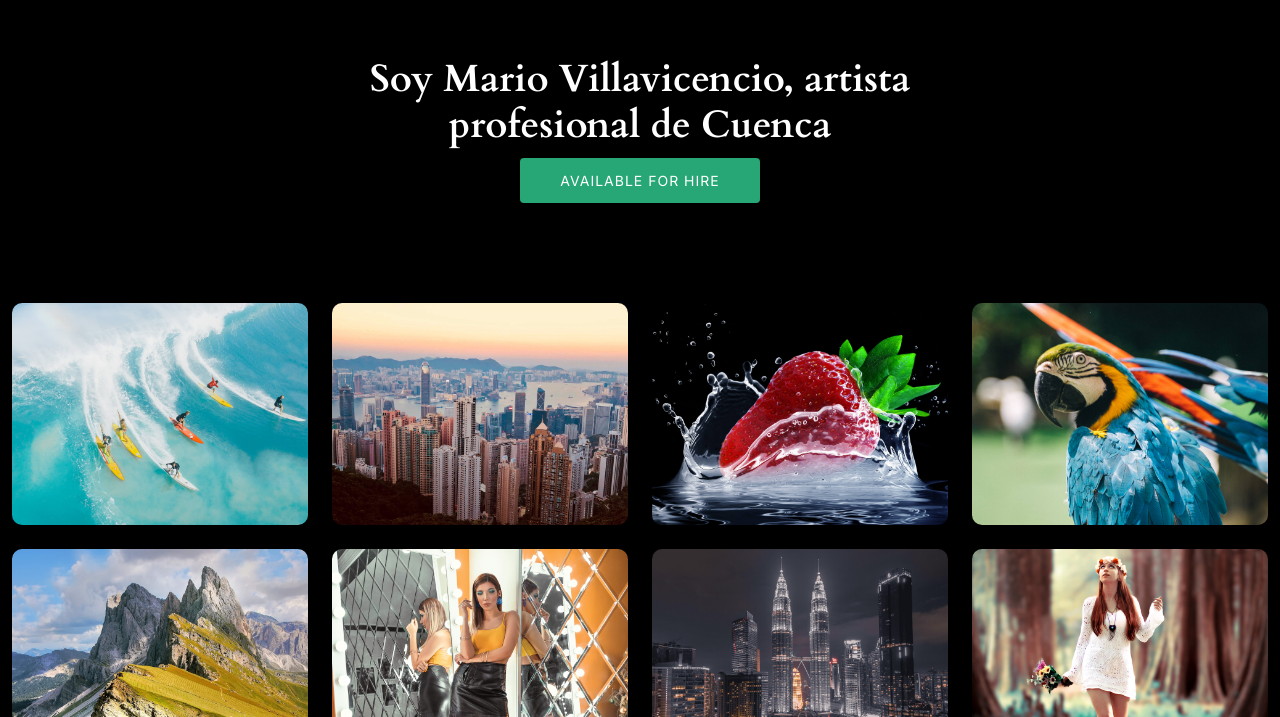
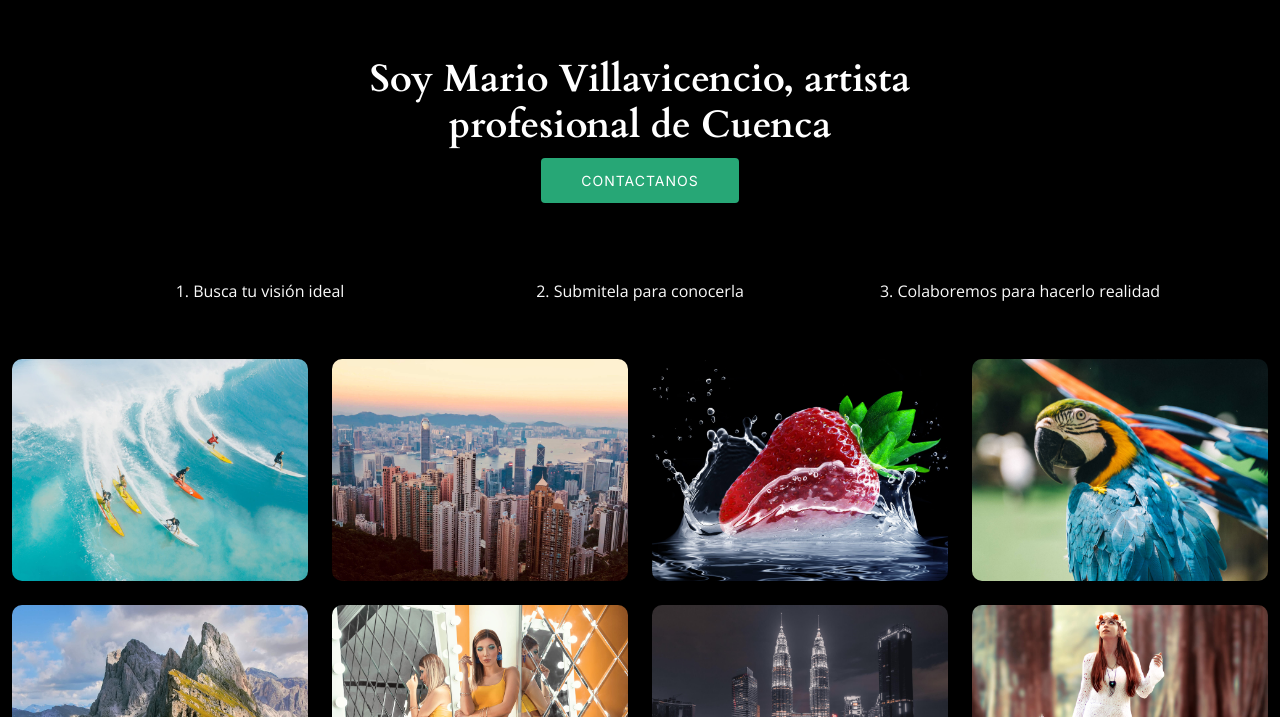
Before and after one commit to JoseTorres2210/landing, a plain HTML site: page index.html in a window 1280 px wide. Shown: the part 83-800 px from the top of the page. Drawn offline with nearby package versions, Linux system fonts and the light colour scheme.

Commit message:
Update index.html

```diff
--- a/index.html
+++ b/index.html
@@ -94,11 +94,27 @@
       <div class="row justify-content-center">
         <div class="col-lg-6 text-center">
           <h2>Soy Mario Villavicencio, artista profesional de Cuenca</h2>
-          <a href="contact.html" class="btn-get-started">Available for hire</a>
+          <a href="contact.html" class="btn-get-started">Contactanos</a>
         </div>
       </div>
     </div>
   </section><!-- End Hero Section -->
+
+  <div class="d-none d-lg-block">
+    <div class="container px-4 text-center">
+      <div class="row gx-5">
+        <div class="col">
+        <div class="p-3">1. Busca tu visión ideal</div>
+        </div>
+        <div class="col">
+          <div class="p-3">2. Submitela para conocerla</div>
+        </div>
+        <div class="col">
+          <div class="p-3">3. Colaboremos para hacerlo realidad</div>
+        </div>
+      </div>
+    </div>
+  </div>
 
   <main id="main" data-aos="fade" data-aos-delay="1500">
 
```
